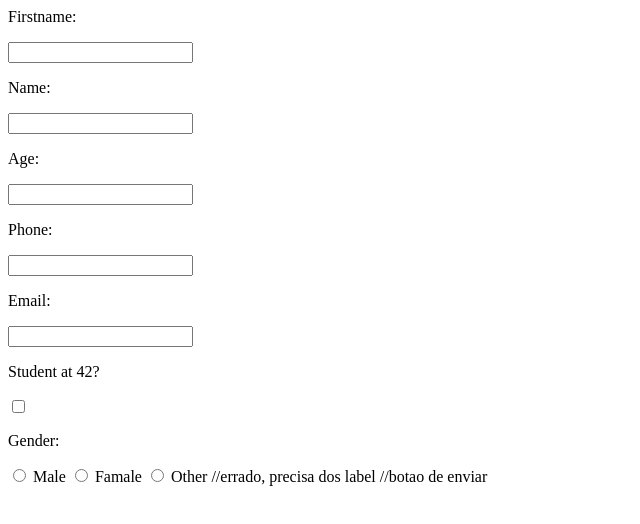
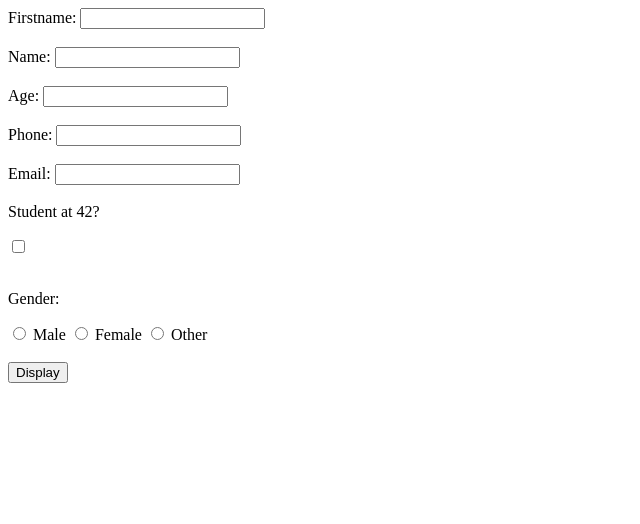
Before and after one commit to Gabriela-M-Silva/42-Mini_Piscine, a plain HTML site: page day00/ex02/form.html in a window 1280 px wide. Shown: the whole page, without its empty margins (0-640 px from the left). Drawn offline with Linux system fonts and the light colour scheme.

Commit message:
ex 01 e 02

```diff
--- a/day00/ex02/form.html
+++ b/day00/ex02/form.html
@@ -1,17 +1,37 @@
 <html>
-    <form>
-        <p>Firstname: </p><input type="text">
-        <p>Name: </p><input type="text">
-        <p>Age: </p><input type="number">
-        <p>Phone: </p><input type="tel">
-        <p>Email: </p><input type="email">
-        <p>Student at 42? </p><input type="checkbox">
-        <p>Gender: </p><input type="radio">
-        <label>Male</label>
-        <input type="radio">
-        <label>Famale</label>
-        <input type="radio">
-        <label>Other</label> //errado, precisa dos label
-        //botao de enviar
-    </form>
+    <head>
+        <script type="text/javascript" src="popup.js"></script>
+        <title>Form</title>
+    </head>
+    <body>
+        <form>
+            <label for="firstname">Firstname: </label>
+            <input type="text" id="firstname" name="firstname"><br><br>
+
+            <label for="name">Name: </label>
+            <input type="text" id="name" name="name"><br><br>
+
+            <label for="age">Age: </label>
+            <input type="number" id="age" name="age"><br><br>
+
+            <label for="phone">Phone: </label>
+            <input type="tel" id="phone" name="phone"><br><br>
+
+            <label for="email">Email: </label>
+            <input type="email" id="email" name="email"><br><br>
+
+            <label for="student">Student at 42? </p>
+            <input type="checkbox" id="student" name="student"><br><br>
+
+            <p>Gender: </p>
+            <input type="radio" id="gender_male" name="gender" value="Male">
+            <label for="gender_male">Male</label>
+            <input type="radio" id="gender_female" name="gender" value="Female">
+            <label for="gender_female">Female</label>
+            <input type="radio" id="gender_other" name="gender" value="Other">
+            <label for="gender_other">Other</label><br><br>
+
+            <input type="submit" onclick="displayFormContents()" value="Display">
+        </form>
+    </body>
 </html>
--- /dev/null
+++ b/day00/ex02/popup.js
@@ -0,0 +1,27 @@
+function displayFormContents() {
+
+	var out = '';
+
+	out += 'Firstname = ' + document.getElementById('firstname').value + '\n';
+	out += 'Name = '      + document.getElementById('name').value      + '\n';
+	out += 'Phone = '     + document.getElementById('phone').value     + '\n';
+	out += 'Age = '       + document.getElementById('age').value       + '\n';
+	out += 'Email = '     + document.getElementById('email').value     + '\n';
+
+	out += 'Gender = ';
+	if (document.getElementById('gender_male').checked == true)
+		out += document.getElementById('gender_male').value;
+	if (document.getElementById('gender_female').checked == true)
+		out += document.getElementById('gender_female').value;
+	if (document.getElementById('gender_other').checked == true)
+		out += document.getElementById('gender_other').value;
+	out += '\n';
+
+	if (document.getElementById('student').checked == true)
+		out += 'Student at 42 = yes';
+	else
+		out += 'Student at 42 = no';
+
+	alert(out);
+
+}
```
Also changed, not shown: day00/ex01/cv.html (+8 -8 lines).
